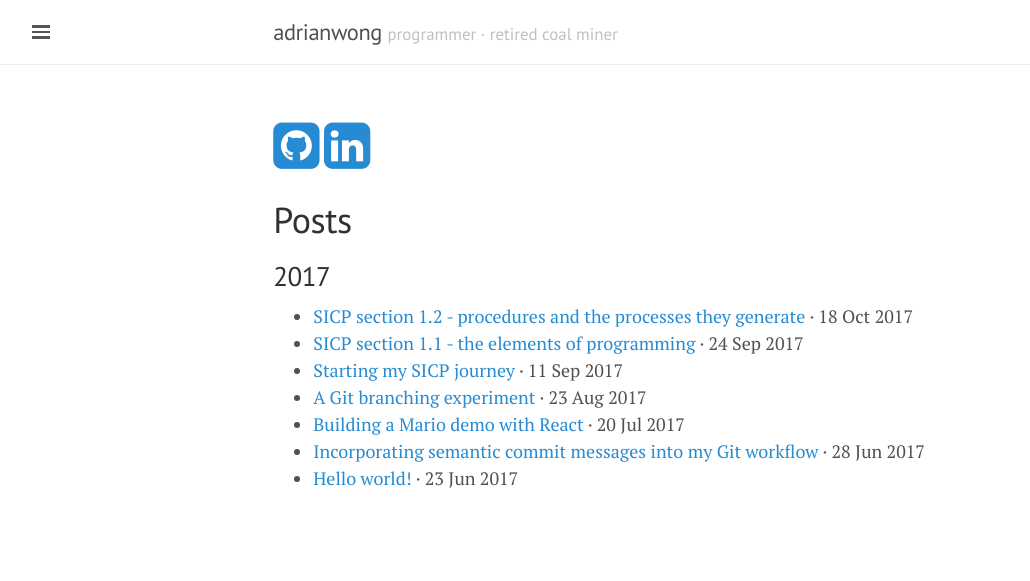
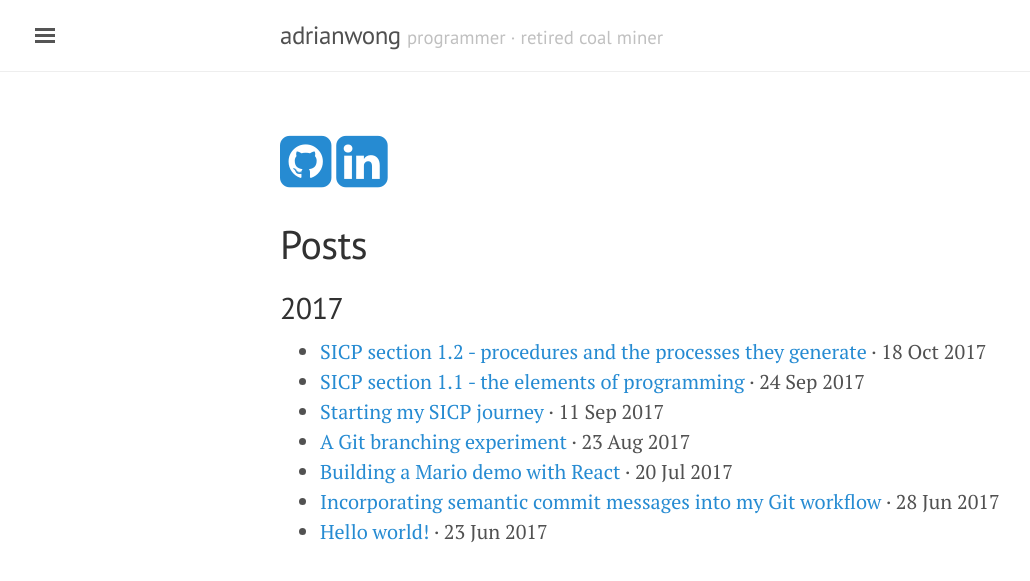
Before and after one commit to adrianwong/adrianwong.github.io, a Jekyll site: the page built from index.html, in a window 1280 px wide. Shown: the top 581 px of the page, without its empty margins (0-1030 px from the left). Built offline with Jekyll 4.4.1, drawn with Linux system fonts in a browser that asks for light colours; comment, search, counter and statistics services are not loaded.

Commit message:
Revert "refactor: Reduce font size from 20px to 18px"
This reverts commit 1883c7a7aa83281ef3e204ae9f9dc87a43db24b4.

```diff
--- a/public/css/lanyon.css
+++ b/public/css/lanyon.css
@@ -77,12 +77,12 @@ h1, h2, h3, h4, h5, h6 {
 }
 @media (min-width: 38em) {
   .container {
-    max-width: 36rem;
+    max-width: 32rem;
   }
 }
 @media (min-width: 56em) {
   .container {
-    max-width: 42.75rem;
+    max-width: 38rem;
   }
 }
 
--- a/public/css/poole.css
+++ b/public/css/poole.css
@@ -54,7 +54,7 @@ html {
 }
 @media (min-width: 38em) {
   html {
-    font-size: 18px;
+    font-size: 20px;
   }
 }
 
```
